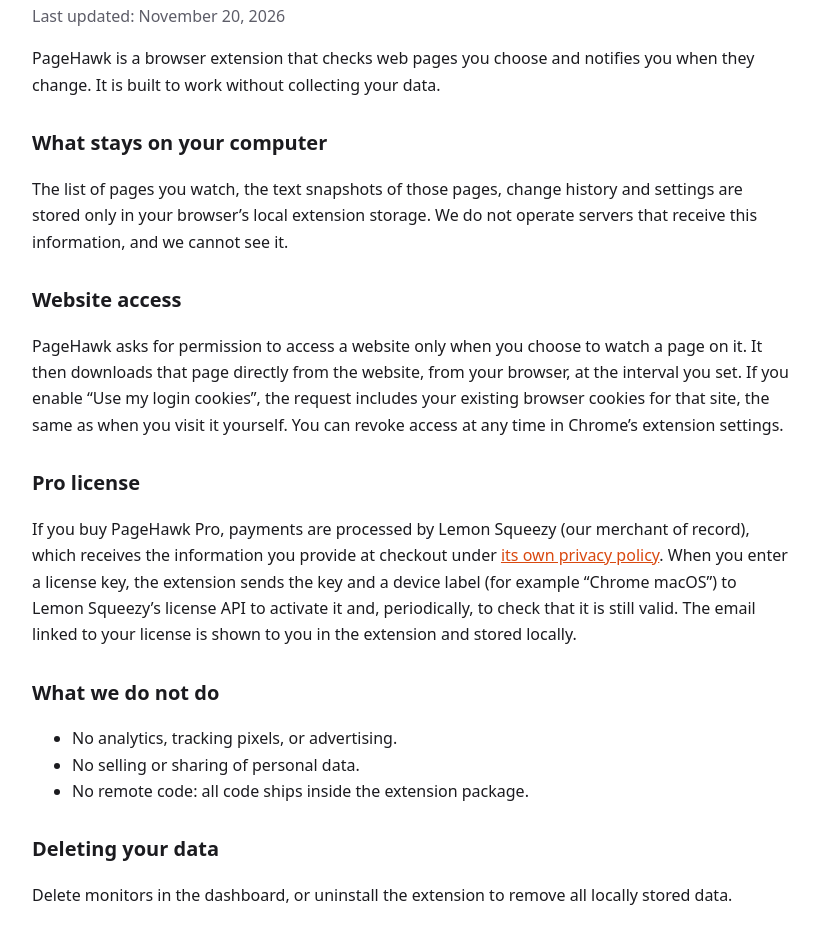
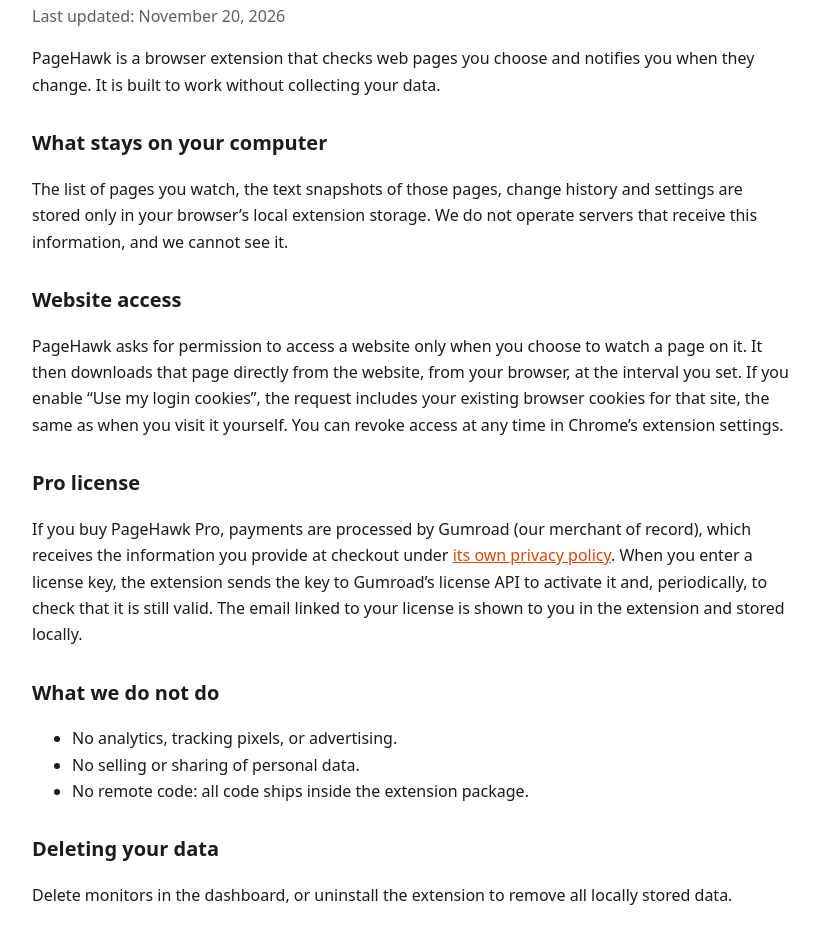
Before and after one commit to giapnhgc/pagehawk, a plain HTML site: page privacy.html in a window 1280 px wide. Shown: the part 161-1094 px from the top of the page, without its empty margins (228-1047 px from the left). Drawn offline with Linux system fonts and the light colour scheme.

Commit message:
Update payment processing information for Pro license

```diff
--- a/privacy.html
+++ b/privacy.html
@@ -30,7 +30,7 @@
   <p>PageHawk asks for permission to access a website only when you choose to watch a page on it. It then downloads that page directly from the website, from your browser, at the interval you set. If you enable “Use my login cookies”, the request includes your existing browser cookies for that site, the same as when you visit it yourself. You can revoke access at any time in Chrome’s extension settings.</p>
 
   <h2>Pro license</h2>
-  <p>If you buy PageHawk Pro, payments are processed by Lemon Squeezy (our merchant of record), which receives the information you provide at checkout under <a href="https://www.lemonsqueezy.com/privacy" rel="noopener">its own privacy policy</a>. When you enter a license key, the extension sends the key and a device label (for example “Chrome macOS”) to Lemon Squeezy’s license API to activate it and, periodically, to check that it is still valid. The email linked to your license is shown to you in the extension and stored locally.</p>
+  <p>If you buy PageHawk Pro, payments are processed by Gumroad (our merchant of record), which receives the information you provide at checkout under <a href="https://gumroad.com/privacy" rel="noopener">its own privacy policy</a>. When you enter a license key, the extension sends the key to Gumroad’s license API to activate it and, periodically, to check that it is still valid. The email linked to your license is shown to you in the extension and stored locally.</p>
 
   <h2>What we do not do</h2>
   <ul>
```
